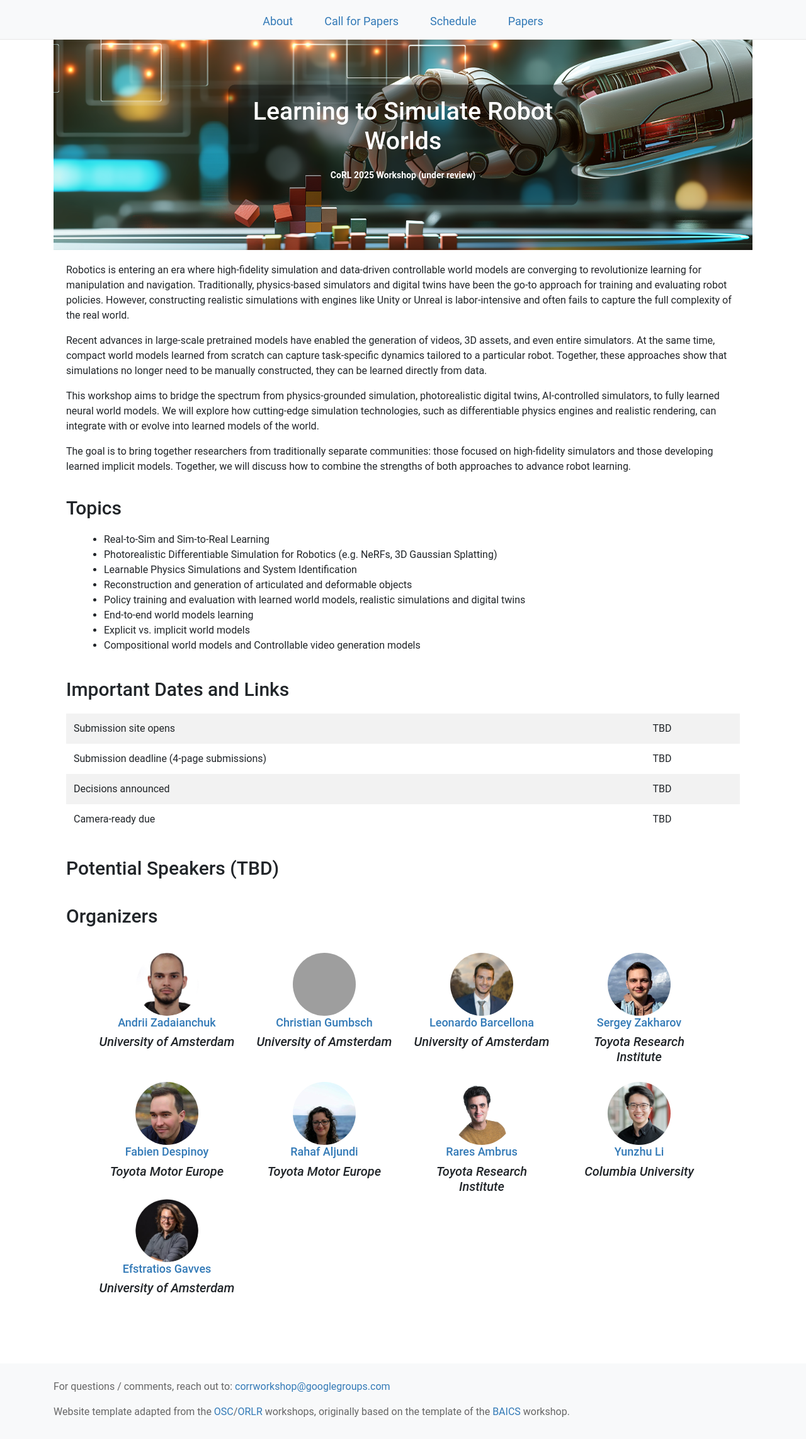
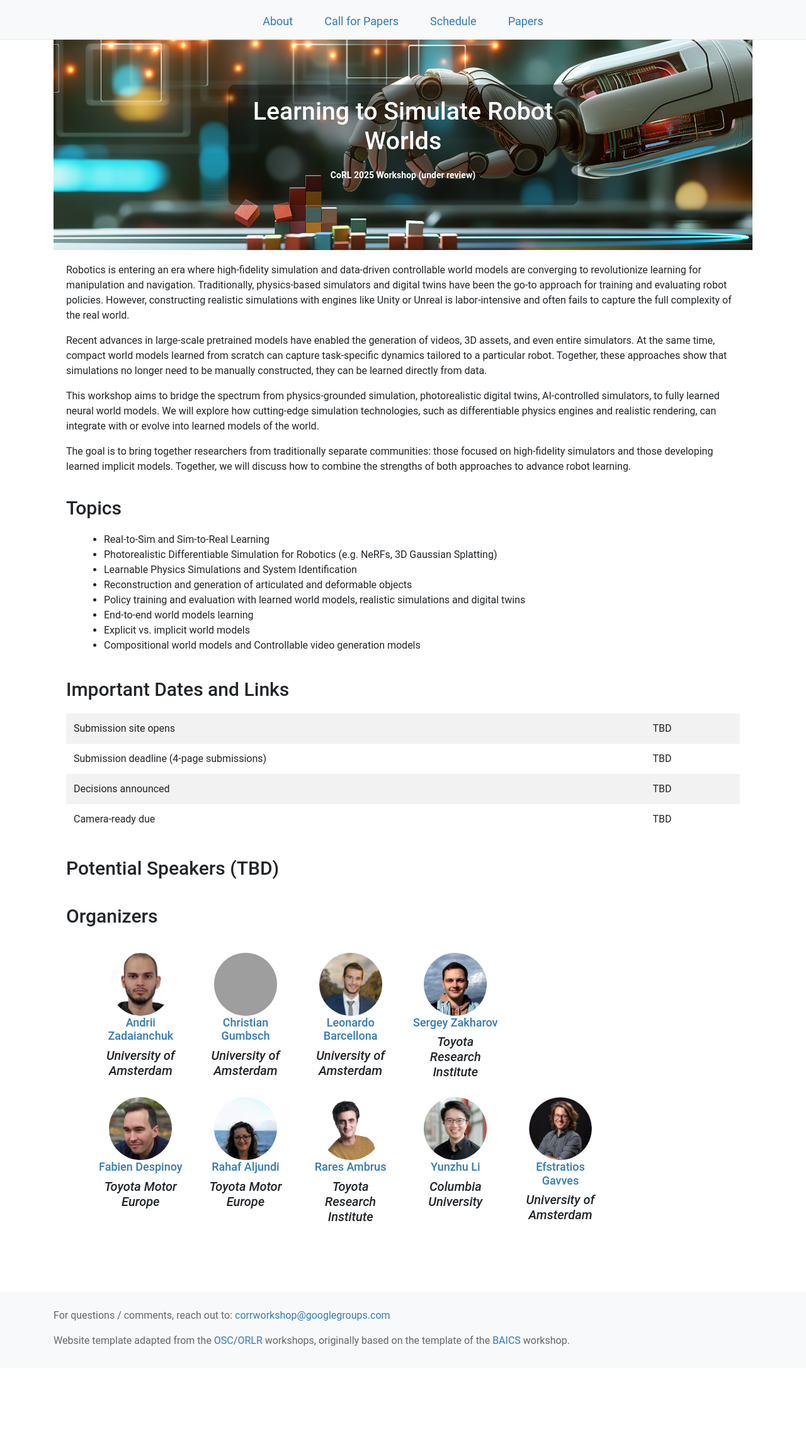
Before and after one commit to simulatingrobotworlds/simulatingrobotworlds.github.io, a Jekyll site: the page built from index.html, in a window 1280 px wide. Shown: the whole page at 63% size. Built offline with Jekyll 4.4.1, drawn with Linux system fonts in a browser that asks for light colours; nearby versions of some CDN libraries; after the commit the page ends 2172 px from its top, so only the background shows below that; grey boxes are pictures that could not be loaded.

Commit message:
Reduce column size for organizer images in index.html from 3 to 2 to enhance layout consistency and responsiveness.

```diff
--- a/index.html
+++ b/index.html
@@ -131,7 +131,7 @@ layout: coverpage
 <div class="break"></div>
       <div class="container">
         <div class="row wow fadeInRightBig" data-animation-delay="200">
-          <div class="col-sm-3 wow fadeInRightBig" data-animation-delay="200">
+          <div class="col-sm-2 wow fadeInRightBig" data-animation-delay="200">
             <center><img class="img-responsive img-rounded" style="border-radius: 50%" height="100" width="100"
                 src="images/organizers/andriizadaianchuk.png" alt=""></center>
             <a href="https://zadaianchuk.github.io/">
@@ -144,7 +144,7 @@ layout: coverpage
             </h5>
           </div>
 
-          <div class="col-sm-3 wow fadeInRightBig" data-animation-delay="200">
+          <div class="col-sm-2 wow fadeInRightBig" data-animation-delay="200">
             <center><img class="img-responsive img-rounded" style="border-radius: 50%" height="100" width="100"
                 src="images/organizers/christian-gumbsch.png" alt=""></center>
             <a href="#">
@@ -157,7 +157,7 @@ layout: coverpage
             </h5>
           </div>
 
-          <div class="col-sm-3 wow fadeInRightBig" data-animation-delay="200">
+          <div class="col-sm-2 wow fadeInRightBig" data-animation-delay="200">
             <center><img class="img-responsive img-rounded" style="border-radius: 50%" height="100" width="100"
                 src="images/organizers/leonardo-barcellona.jpg" alt=""></center>
             <a href="#">
@@ -170,7 +170,7 @@ layout: coverpage
             </h5>
           </div>
 
-          <div class="col-sm-3 wow fadeInRightBig" data-animation-delay="200">
+          <div class="col-sm-2 wow fadeInRightBig" data-animation-delay="200">
             <center><img class="img-responsive img-rounded" style="border-radius: 50%" height="100" width="100"
                 src="images/organizers/sergey-zakharov.jpg" alt=""></center>
             <a href="#">
@@ -185,7 +185,7 @@ layout: coverpage
         </div>
 
         <div class="row wow fadeInRightBig" data-animation-delay="200">
-          <div class="col-sm-3 col-sm-offset-4 wow fadeInRightBig" data-animation-delay="200">
+          <div class="col-sm-2 wow fadeInRightBig" data-animation-delay="200">
             <center><img class="img-responsive img-rounded" style="border-radius: 50%" height="100" width="100"
                 src="images/organizers/fabien-despinoy.jpg" alt=""></center>
             <a href="#">
@@ -198,7 +198,7 @@ layout: coverpage
             </h5>
           </div>
 
-          <div class="col-sm-3 wow fadeInRightBig" data-animation-delay="200">
+          <div class="col-sm-2 wow fadeInRightBig" data-animation-delay="200">
             <center><img class="img-responsive img-rounded" style="border-radius: 50%" height="100" width="100"
                 src="images/organizers/rahaf-aljundi.jpg" alt=""></center>
             <a href="#">
@@ -211,7 +211,7 @@ layout: coverpage
             </h5>
           </div>
 
-          <div class="col-sm-3 wow fadeInRightBig" data-animation-delay="200">
+          <div class="col-sm-2 wow fadeInRightBig" data-animation-delay="200">
             <center><img class="img-responsive img-rounded" style="border-radius: 50%" height="100" width="100"
                 src="images/organizers/rares-ambrus.jpg" alt=""></center>
             <a href="https://www.tri.global/about-us/dr-rares-ambrus">
@@ -224,7 +224,7 @@ layout: coverpage
             </h5>
           </div>
 
-          <div class="col-sm-3 wow fadeInRightBig" data-animation-delay="200">
+          <div class="col-sm-2 wow fadeInRightBig" data-animation-delay="200">
             <center><img class="img-responsive img-rounded" style="border-radius: 50%" height="100" width="100"
                 src="images/organizers/yunzhu-li.jpg" alt=""></center>
             <a href="#">
@@ -237,7 +237,7 @@ layout: coverpage
             </h5>
           </div>
 
-          <div class="col-sm-3 wow fadeInRightBig" data-animation-delay="200">
+          <div class="col-sm-2 wow fadeInRightBig" data-animation-delay="200">
             <center><img class="img-responsive img-rounded" style="border-radius: 50%" height="100" width="100"
                 src="images/organizers/efstratiosgavves.png" alt=""></center>
             <a href="https://www.egavves.com/">
```
